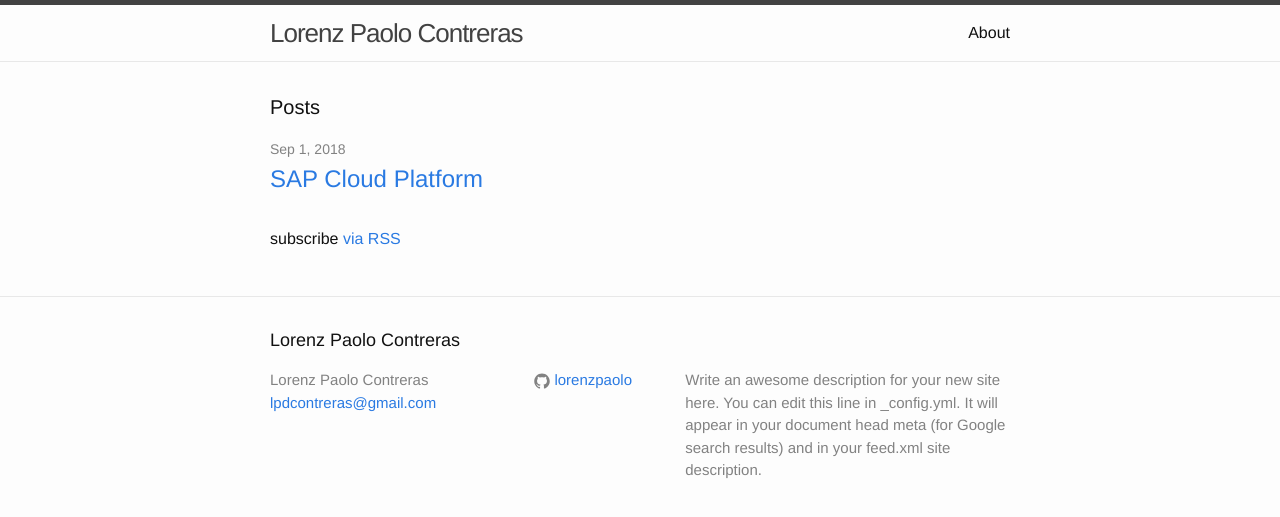
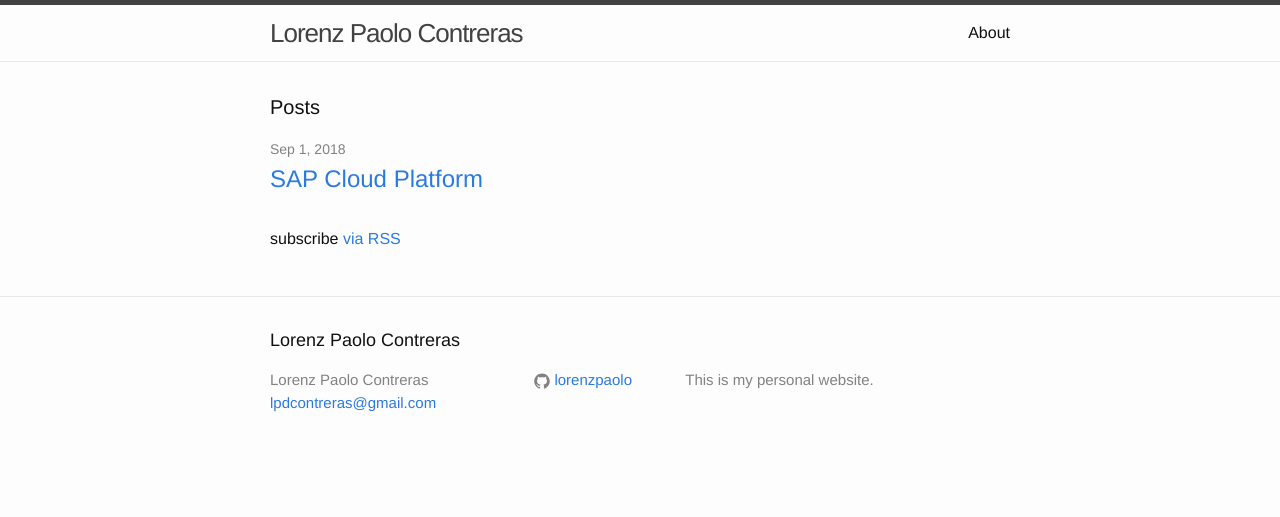
Before and after one commit to lorenzpaolo/lorenzpaolo.github.io, a Jekyll site: the page built from index.html, in a window 1280 px wide. Shown: the top 517 px of the page. Built offline with Jekyll 4.4.1, drawn with Linux system fonts in a browser that asks for light colours.

Commit message:
Update _config.yml

```diff
--- a/_config.yml
+++ b/_config.yml
@@ -9,9 +9,7 @@
 title: Lorenz Paolo Contreras
 email: lpdcontreras@gmail.com
 description: > # this means to ignore newlines until "baseurl:"
-  Write an awesome description for your new site here. You can edit this
-  line in _config.yml. It will appear in your document head meta (for
-  Google search results) and in your feed.xml site description.
+  This is my personal website.
 baseurl: "" # the subpath of your site, e.g. /blog
 url: "https://github.com/lorenzpaolo" # the base hostname & protocol for your site
 # twitter_username: jekyllrb
```
